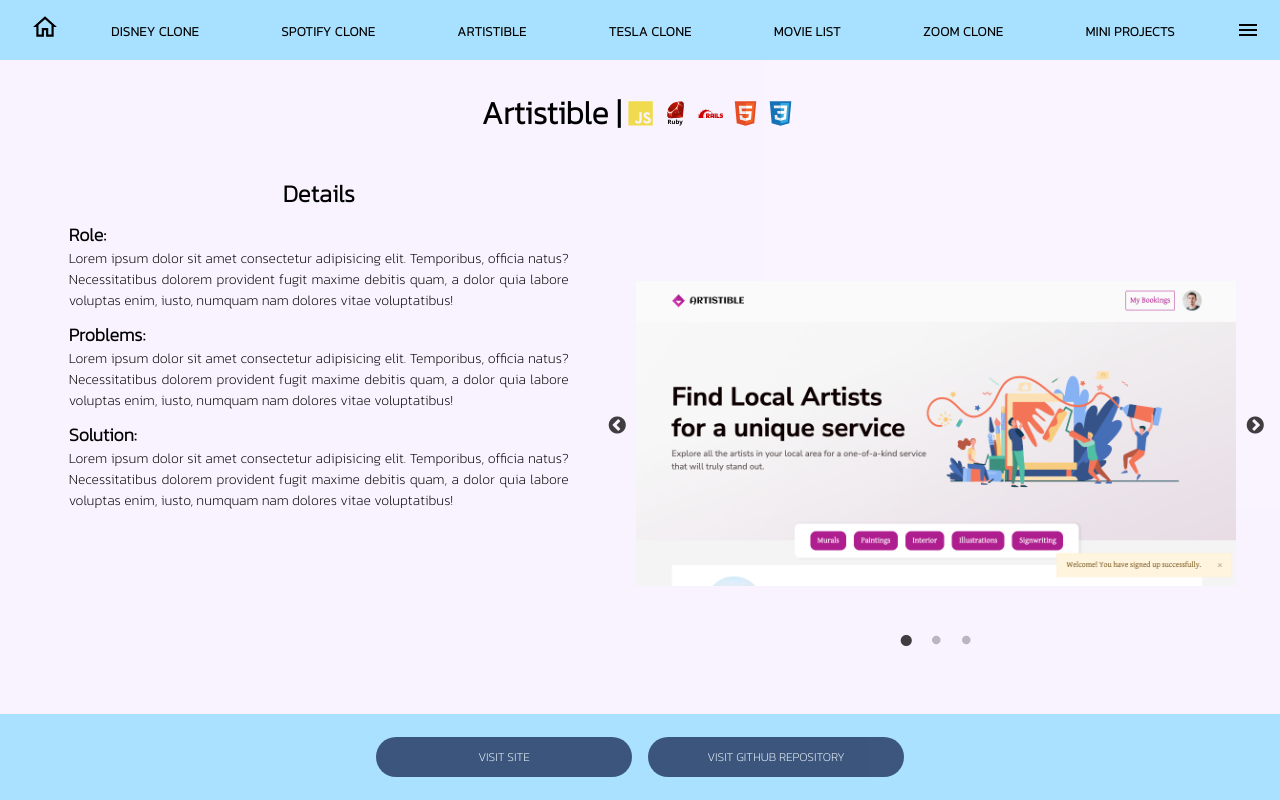
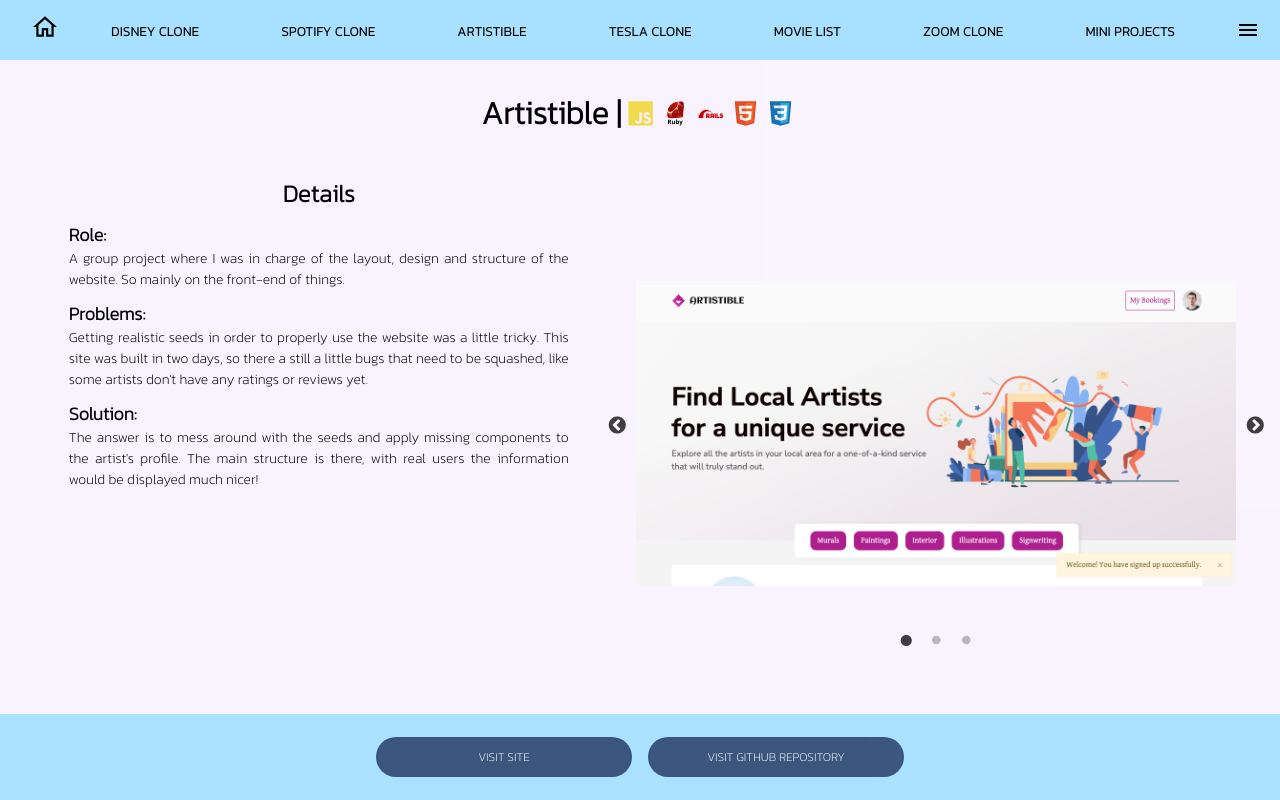
Before and after one commit to Netsujr/renato-react-portfolio, a React (Create React App) app: page /artistible in a window 1280 px wide. Built offline with nearby package versions, Linux system fonts and the light colour scheme.

Commit message:
artistible details

```diff
--- a/src/components/projects/Artistible.js
+++ b/src/components/projects/Artistible.js
@@ -28,11 +28,11 @@ function Section({ leftBtnText, rightBtnText }) {
         <ProjectInfo >
           <h2>Details</h2>
           <h4>Role:</h4>
-          <p>Lorem ipsum dolor sit amet consectetur adipisicing elit. Temporibus, officia natus? Necessitatibus dolorem provident fugit maxime debitis quam, a dolor quia labore voluptas enim, iusto, numquam nam dolores vitae voluptatibus!</p>
+          <p>A group project where I was in charge of the layout, design and structure of the website. So mainly on the front-end of things. </p>
           <h4>Problems:</h4>
-          <p>Lorem ipsum dolor sit amet consectetur adipisicing elit. Temporibus, officia natus? Necessitatibus dolorem provident fugit maxime debitis quam, a dolor quia labore voluptas enim, iusto, numquam nam dolores vitae voluptatibus!</p>
+          <p>Getting realistic seeds in order to properly use the website was a little tricky. This site was built in two days, so there a still a little bugs that need to be squashed, like some artists don't have any ratings or reviews yet.</p>
           <h4>Solution:</h4>
-          <p>Lorem ipsum dolor sit amet consectetur adipisicing elit. Temporibus, officia natus? Necessitatibus dolorem provident fugit maxime debitis quam, a dolor quia labore voluptas enim, iusto, numquam nam dolores vitae voluptatibus!</p>
+          <p>The answer is to mess around with the seeds and apply missing components to the artist's profile. The main structure is there, with real users the information would be displayed much nicer!</p>
         </ProjectInfo>
         <SliderContainer>
           <ImgSlider
```
